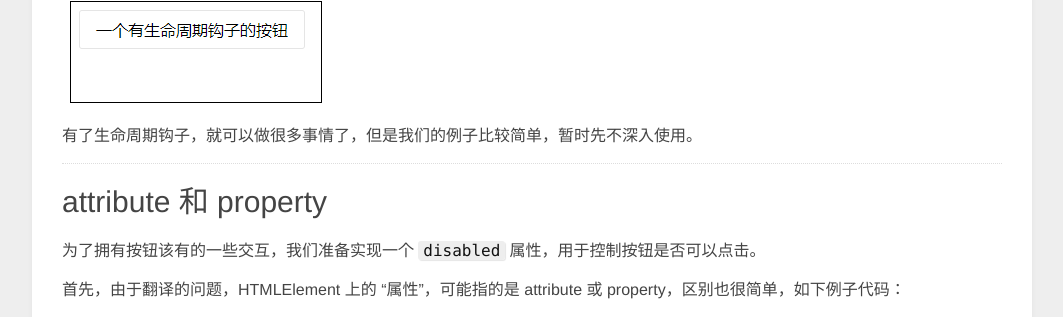
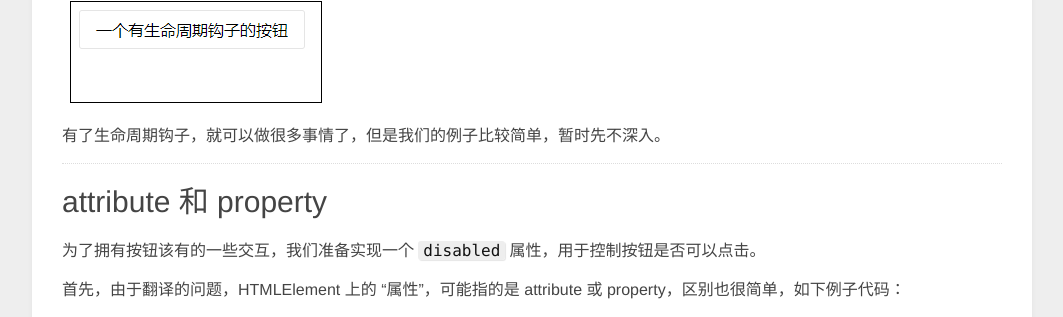
Before and after one commit to dawenci/dawenci.github.io, a Jekyll site: the page built from _posts/2019-10-16-how-to-write-a-web-component.md, in a window 1280 px wide and 900 px high, scrolled down 3842 px. Shown: the part 133-450 px from the top of the window, without its empty margins (108-1171 px from the left). Built offline with Jekyll 4.4.1, drawn with Linux system fonts in a browser that asks for light colours; comment, search, counter and statistics services are not loaded; a style sheet for code colours, icons or effects is not loaded; some of the changed text lies outside the part shown.

Commit message:
Update 2019-10-16-how-to-write-a-web-component.md

```diff
--- a/_posts/2019-10-16-how-to-write-a-web-component.md
+++ b/_posts/2019-10-16-how-to-write-a-web-component.md
@@ -183,7 +183,7 @@
 
 ![](../images/2019-10-16-how-to-write-a-web-component.assets/3.png)
 
-有了生命周期钩子，就可以做很多事情了，但是我们的例子比较简单，暂时先不深入使用。
+有了生命周期钩子，就可以做很多事情了，但是我们的例子比较简单，暂时先不深入。
 
 ---
 
@@ -262,7 +262,7 @@
   // 注意此处为关键代码
   attributeChangedCallback(attrName, oldVal, newVal) {
     if (attrName === 'disabled') {
-      console.log(newVal === null ? '按钮禁用了' : '按钮启用了')
+      console.log(newVal === null ? '按钮启用了' : '按钮禁用了')
     }
   }
 
@@ -345,7 +345,7 @@
 
   attributeChangedCallback(attrName, oldVal, newVal) {
     if (attrName === 'disabled') {
-      console.log(newVal === null ? '按钮禁用了' : '按钮启用了')
+      console.log(newVal === null ? '按钮启用了' : '按钮禁用了')
     }
   }
   connectedCallback() {/* 略 */}
```
Also changed, not shown: other parts of _posts/2019-10-16-how-to-write-a-web-component.md (+1 -1 lines).
